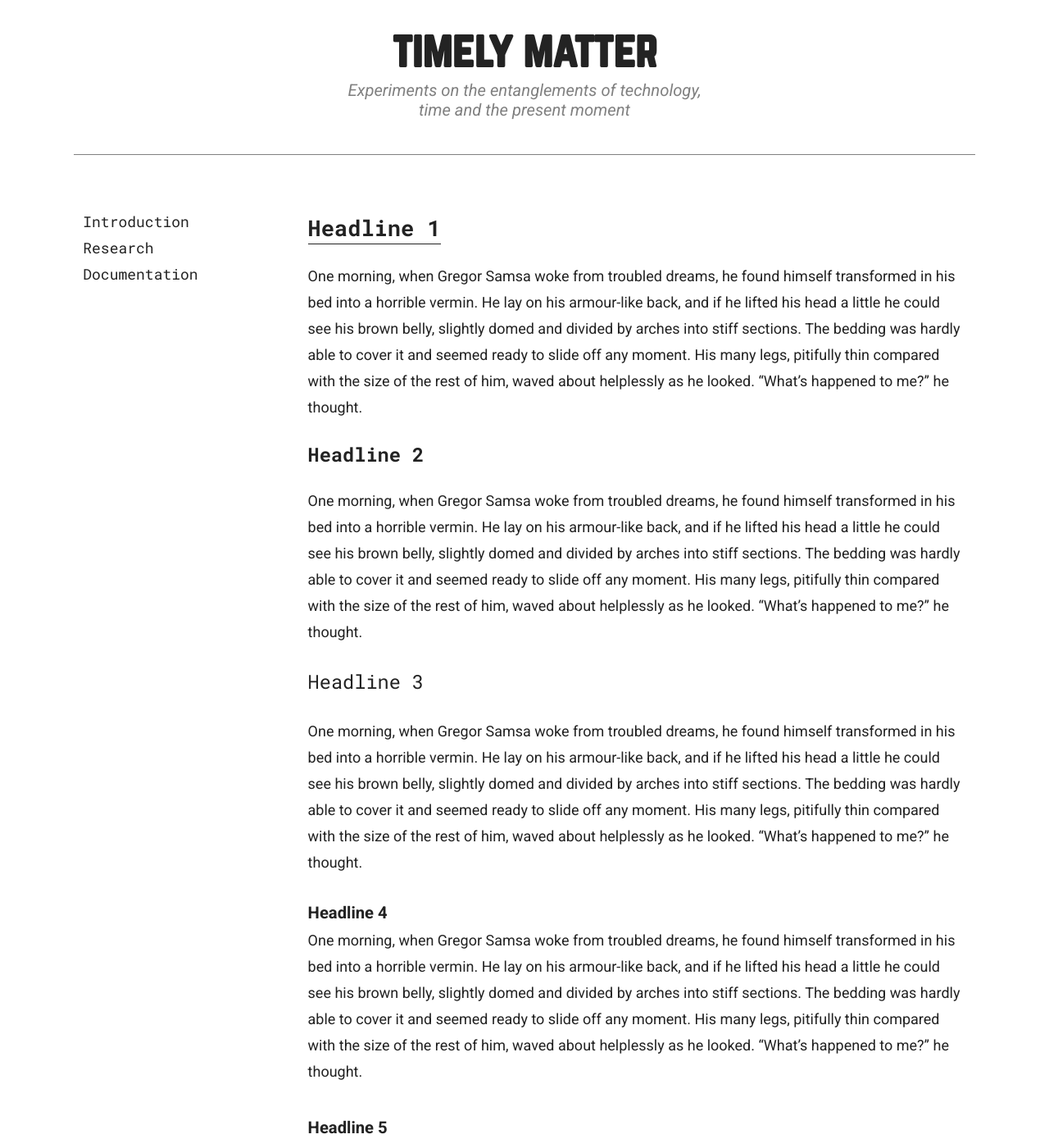
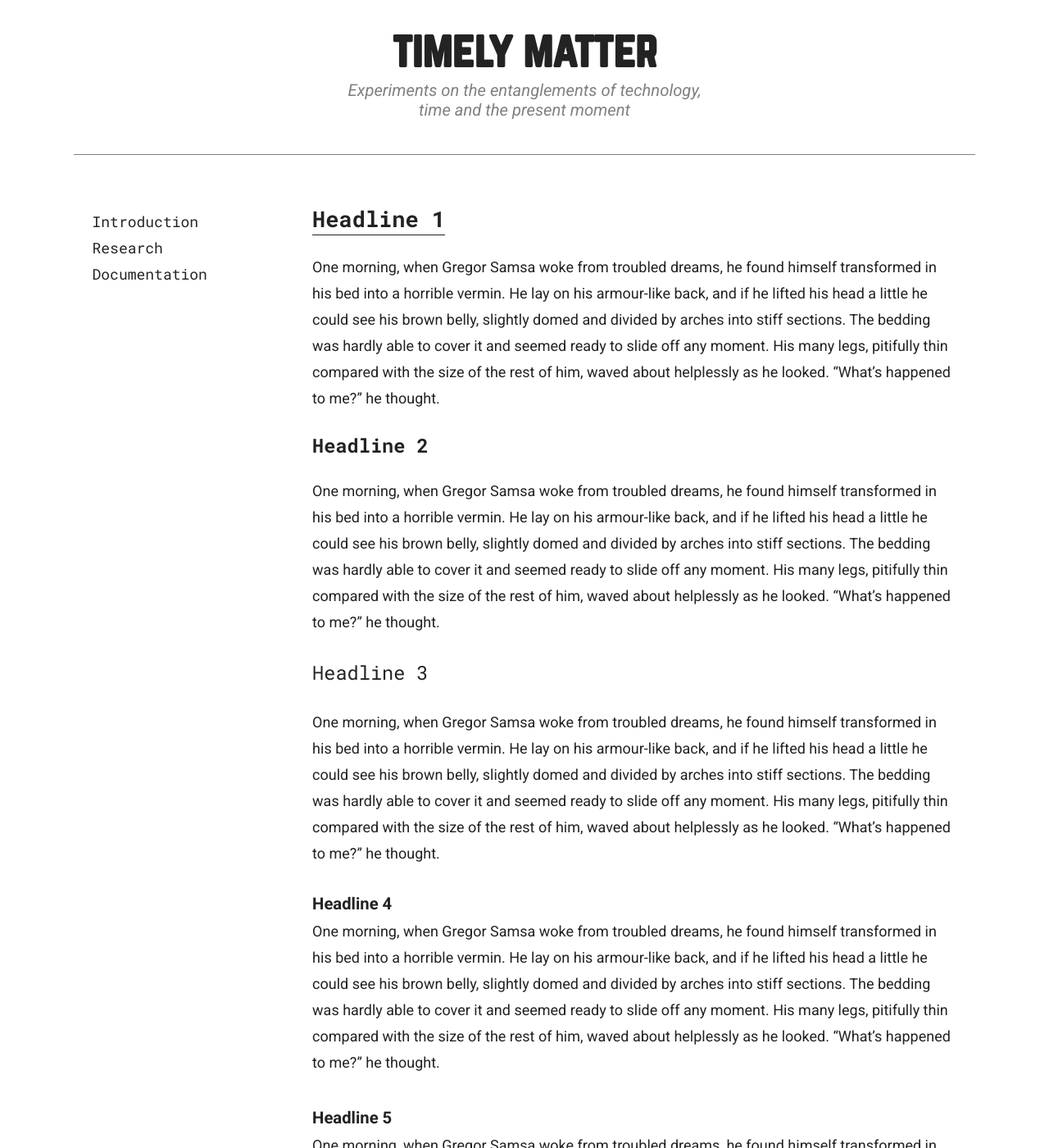
Before and after one commit to davidbeermann/timely-matter, a Jekyll site: the page built from index.md, in a window 1280 px wide and 1400 px high. Shown: the whole window at 82% size. Built offline with Jekyll 4.4.1, drawn with Linux system fonts in a browser that asks for light colours.

Commit message:
fixed some layout issues

```diff
--- a/_sass/layout/_layout.sass
+++ b/_sass/layout/_layout.sass
@@ -9,7 +9,7 @@
 
 .page-container
   @include outer-container
-  @include pad($padding: em(10))
+  padding: 0 em(20)
 
 .content-container
   @include fill-parent
@@ -17,6 +17,7 @@
 
 .page-navigation
   @include span-columns(3)
+  margin-top: em(10)
 
 .page-content
   @include span-columns(9)
--- a/_sass/modules/_page-header.sass
+++ b/_sass/modules/_page-header.sass
@@ -13,7 +13,7 @@
     display: block
     margin: 0 auto
     padding: em(32) 0 em(37)
-    width: $max-width
+    max-width: $max-width
     &, &:visited, &:active
       color: $dark-gray
       text-decoration: none
```
